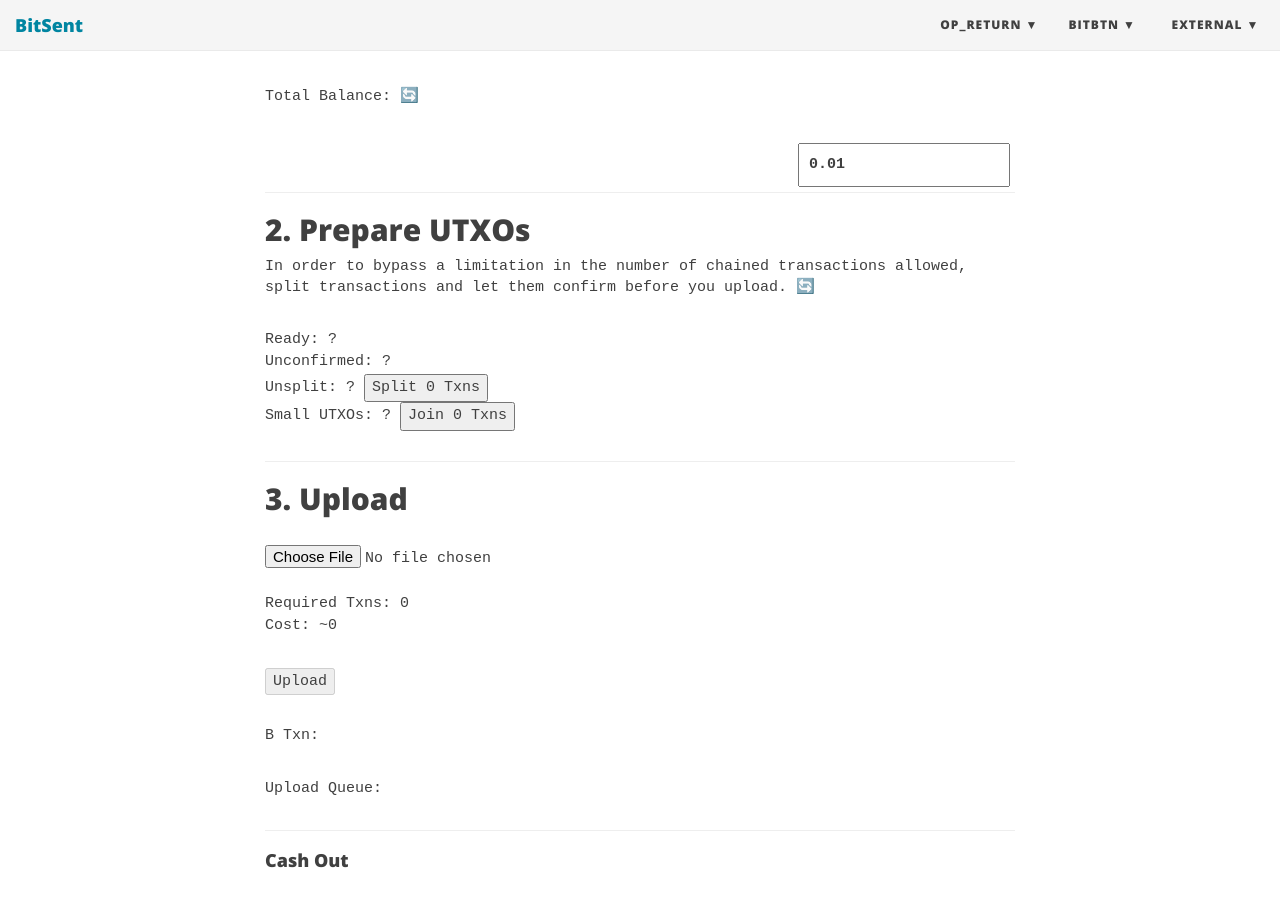
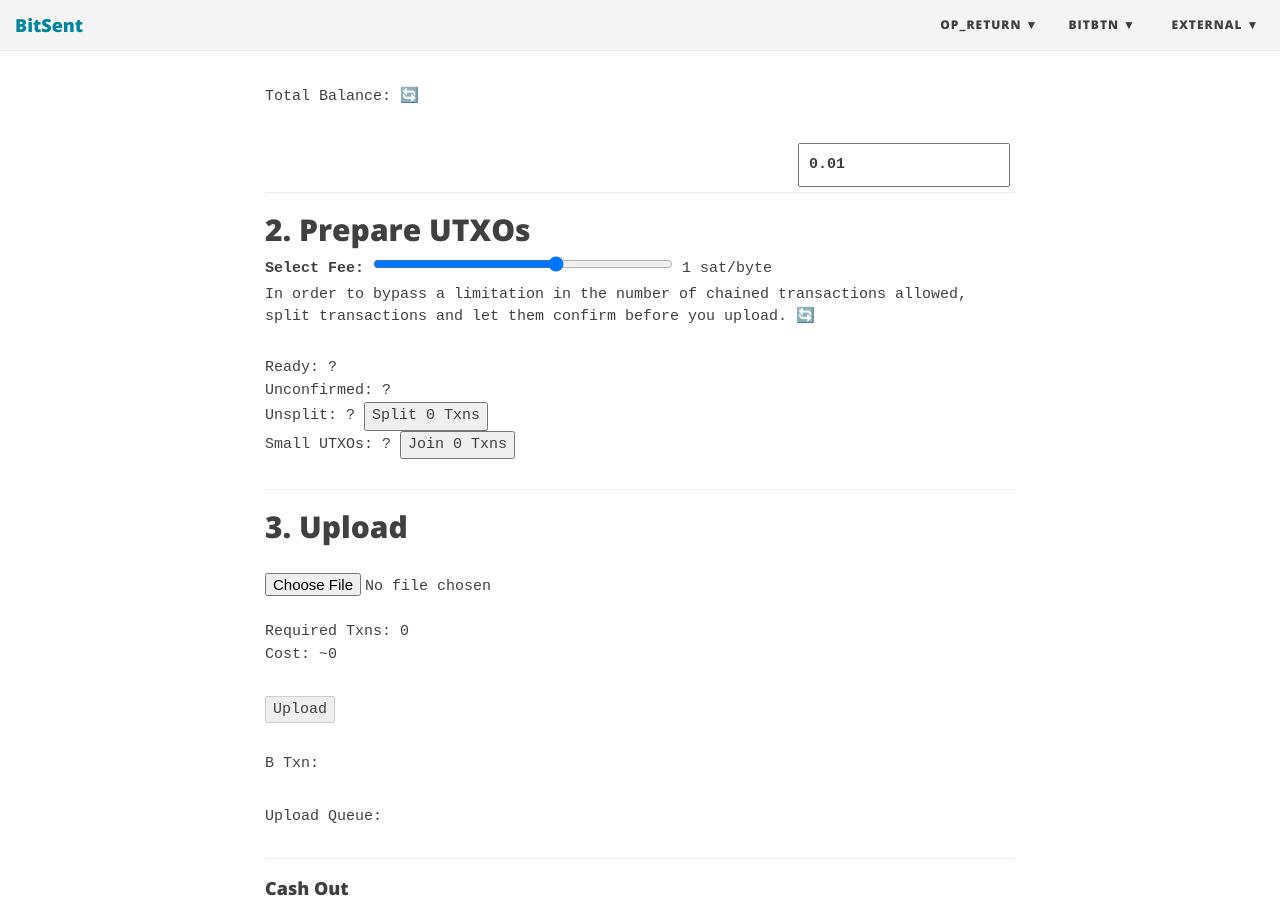
Before and after one commit to bitsent/bitsent.github.io, a Jekyll site: the page built from BKITTEN2.md, in a window 1280 px wide and 900 px high, scrolled down 531 px. Built offline with Jekyll 4.4.1, drawn with Linux system fonts in a browser that asks for light colours; nearby versions of some CDN libraries; some of the changed lines change nothing that is shown.

Commit message:
improvement

```diff
--- a/_includes/bkitten2.html
+++ b/_includes/bkitten2.html
@@ -53,7 +53,7 @@
         let uncomfirmedUtxos = [];
         let spendUtxos = [];
         let chunkSize = 90e3;
-        let splitValue = 90.5e3;
+        var splitValue = 90.5e3;
         let splitCount;
         let chunks;
         let txns = {};
@@ -388,6 +388,20 @@
         <hr />
 
         <h2>2. Prepare UTXOs</h2>
+        <label for="selectFeeInput">Select Fee: </label>
+        <input id="selectFeeInput" type="range" value="1" min="0.2" max="1.5" step="0.01" style="display:inline-block;width:300px;">
+        <span id="selectFeeLabel">1 sat/byte</span>
+        <script>
+            window.selectFeeInput.addEventListener("change", e => {
+                window.selectFeeLabel.innerHTML = window.selectFeeInput.value + " sat/byte";
+                splitValue = (90.5e3 * window.selectFeeInput.value ) + 1;
+                initialize();
+            });
+            window.selectFeeInput.addEventListener("input", e => {
+                window.selectFeeLabel.innerHTML = window.selectFeeInput.value + " sat/byte";
+            });
+        </script>
+        <br>
         In order to bypass a limitation in the number of chained transactions allowed, split transactions and let them
         confirm before you upload.
         <span onclick="initialize()">🔄</span>
```
